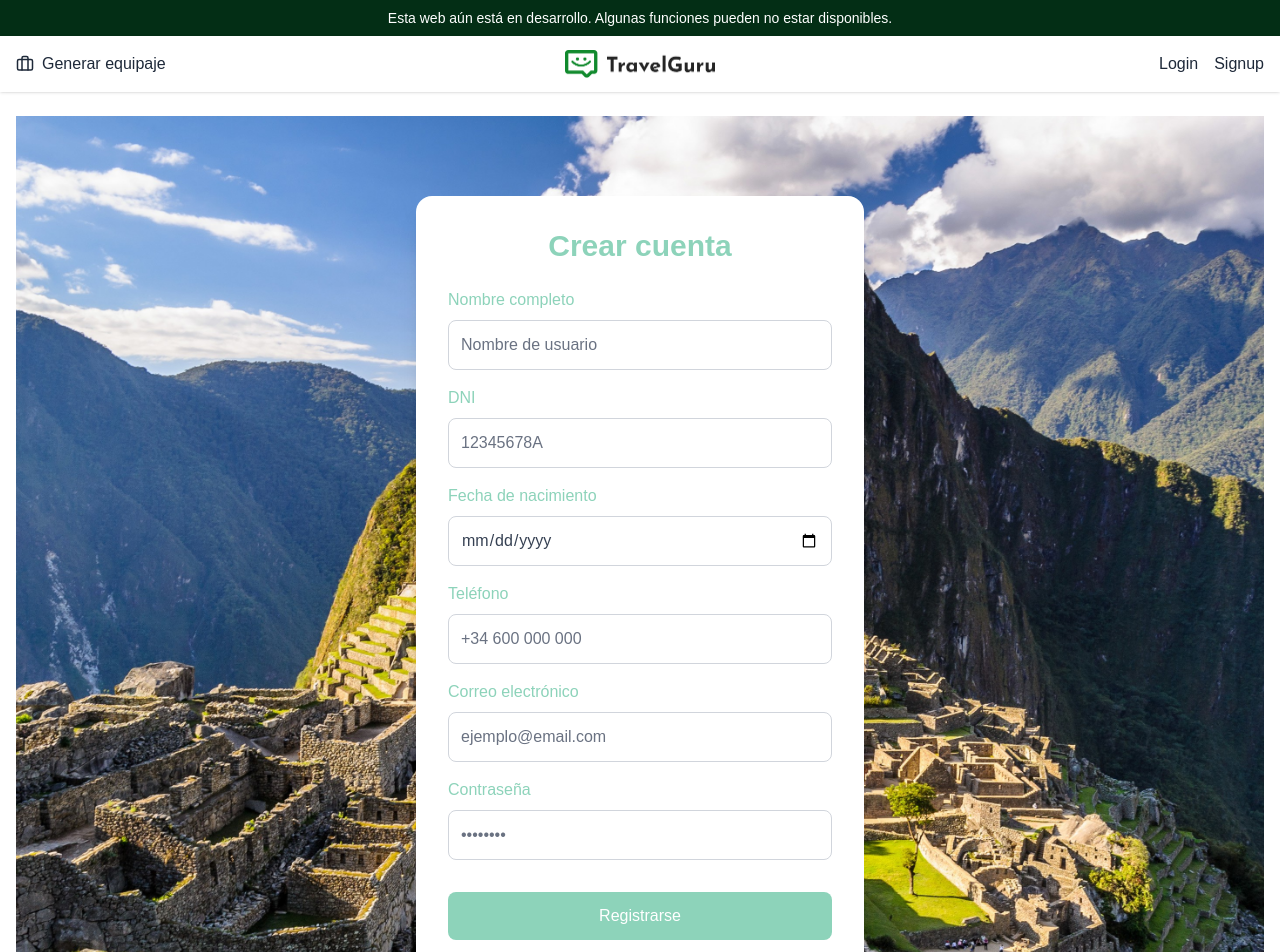
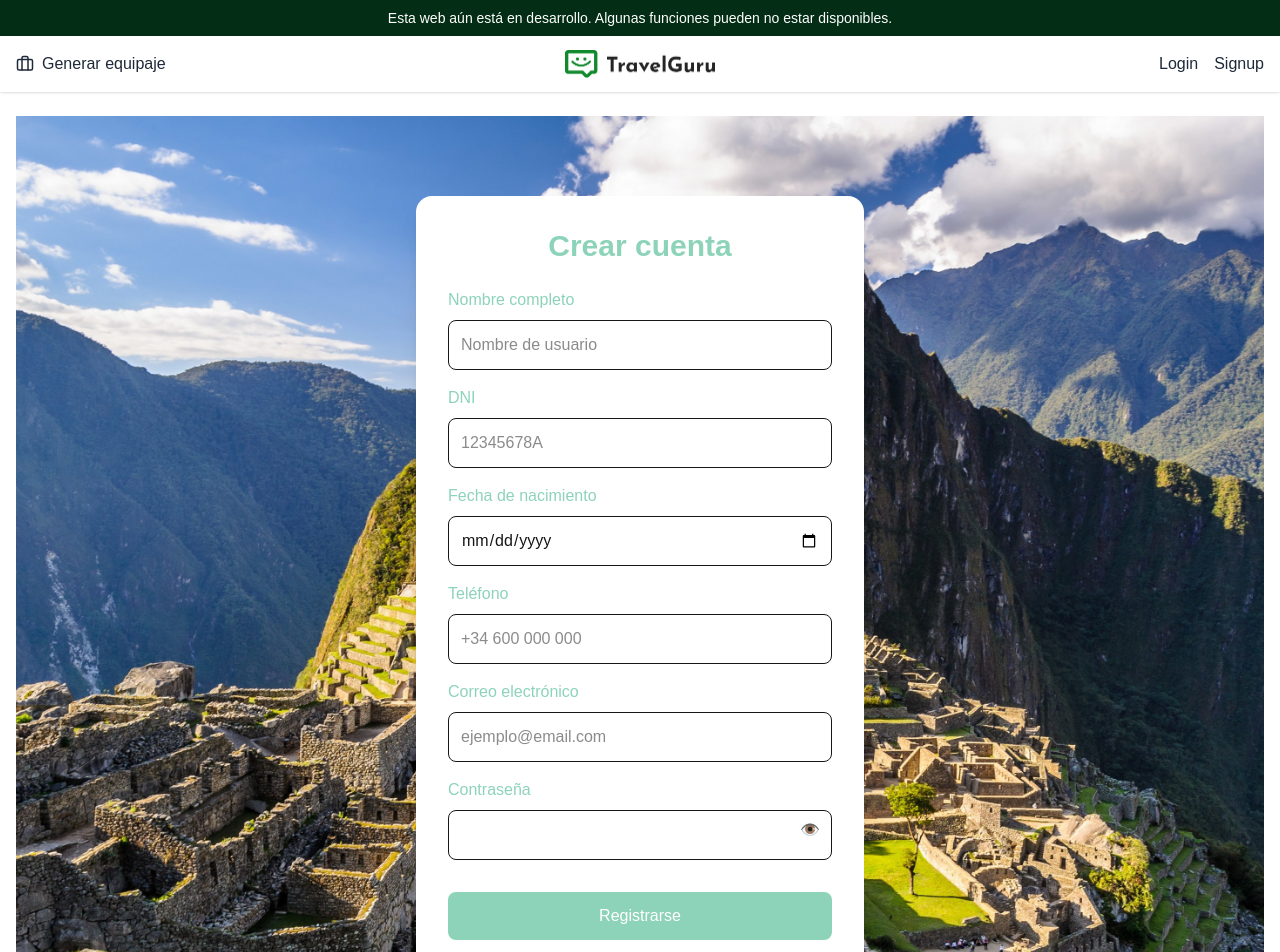
Before and after one commit to Janucas/frontTFG, a Next.js app: page /register in a window 1280 px wide. Shown: the top 952 px of the page. Built offline with nearby package versions, Linux system fonts and the light colour scheme.

Commit message:
Update page.tsx

```diff
--- a/src/app/register/page.tsx
+++ b/src/app/register/page.tsx
@@ -1,46 +1,85 @@
-"use client";
+"use client"
 
-import React, { useState } from "react";
-import Link from "next/link";
-import Footer from "@/components/Footer";
+import React, { useState } from "react"
+import Link from "next/link"
+import { useRouter } from "next/navigation"
+import Footer from "@/components/Footer"
 
 export default function RegisterPage() {
-  const [username, setNombre] = useState("");
-  const [dni, setDni] = useState("");
-  const [fechaNacimiento, setFechaNacimiento] = useState("");
-  const [telefono, setTelefono] = useState("");
-  const [email, setEmail] = useState("");
-  const [password, setPassword] = useState("");
-  const [errorMessage, setErrorMessage] = useState("");
-  const [successMessage, setSuccessMessage] = useState("");
+  const [username, setNombre] = useState("")
+  const [dni, setDni] = useState("")
+  const [fechaNacimiento, setFechaNacimiento] = useState("")
+  const [telefono, setTelefono] = useState("")
+  const [email, setEmail] = useState("")
+  const [password, setPassword] = useState("")
+  const [showPassword, setShowPassword] = useState(false)
+  const [errorMessage, setErrorMessage] = useState("")
+  const [successMessage, setSuccessMessage] = useState("")
+
+  const router = useRouter()
+
+  const validarCampos = () => {
+  const soloSimbolos = /^[^a-zA-Z0-9]*$/ // solo símbolos como *****
+
+  if (username.trim().length < 3 || soloSimbolos.test(username))
+    return "El nombre debe tener al menos 3 letras válidas."
+
+  if (!/^\d{8}[A-Z]$/.test(dni))
+    return "El DNI debe tener 8 números y una letra mayúscula (ej: 12345678A)."
+
+  if (!fechaNacimiento)
+    return "La fecha de nacimiento es obligatoria."
+
+  if (!/^\+?\d{9,15}$/.test(telefono))
+    return "Número de teléfono inválido."
+
+  if (!/^[^\s@]+@[^\s@]+\.[^\s@]+$/.test(email) || soloSimbolos.test(email))
+    return "Correo electrónico inválido o con caracteres inválidos."
+
+  if (password.length < 6 || soloSimbolos.test(password))
+    return "La contraseña debe tener al menos 6 caracteres y contener letras o números."
+
+  return ""
+}
+
 
   const handleSubmit = async (e: React.FormEvent) => {
-    e.preventDefault();
+    e.preventDefault()
+    setErrorMessage("")
+    setSuccessMessage("")
+
+    const validacion = validarCampos()
+    if (validacion) {
+      setErrorMessage("❌ " + validacion)
+      return
+    }
 
     try {
       const response = await fetch(`${process.env.NEXT_PUBLIC_API_URL}/auth/register`, {
         method: "POST",
-        headers: { "Content-Type": "application/json" },
+        headers: {
+          "Content-Type": "application/json",
+        },
         body: JSON.stringify({
           username: email,
           password,
           nombre: username,
         }),
-      });
+      })
 
       if (!response.ok) {
-        const errorText = await response.text();
-        setErrorMessage("Error al registrar: " + errorText);
-        return;
+        const errorText = await response.text()
+        setErrorMessage("❌ Error al registrar: " + errorText)
+        return
       }
 
-      setSuccessMessage("✅ ¡Registro exitoso!");
-      setErrorMessage("");
+      setSuccessMessage("✅ ¡Registro exitoso! Redirigiendo al login...")
+      setTimeout(() => router.push("/login"), 1500)
     } catch (error) {
-      console.error("Error en el registro:", error);
-      setErrorMessage("Hubo un error en el registro.");
+      console.error("Error en el registro:", error)
+      setErrorMessage("❌ Hubo un error en el registro")
     }
-  };
+  }
 
   return (
     <>
@@ -58,7 +97,6 @@ export default function RegisterPage() {
               {errorMessage}
             </div>
           )}
-
           {successMessage && (
             <div className="mb-4 text-center text-green-600 font-medium">
               {successMessage}
@@ -77,8 +115,8 @@ export default function RegisterPage() {
                 value={username}
                 placeholder="Nombre de usuario"
                 onChange={(e) => setNombre(e.target.value)}
-                className="p-3 bg-white text-gray-700 placeholder-gray-500 border border-gray-300 rounded-lg focus:outline-none focus:ring-2 focus:ring-black"
                 required
+                className="p-3 bg-white border rounded-lg"
               />
             </div>
 
@@ -93,8 +131,8 @@ export default function RegisterPage() {
                 value={dni}
                 placeholder="12345678A"
                 onChange={(e) => setDni(e.target.value)}
-                className="p-3 bg-white text-gray-700 placeholder-gray-500 border border-gray-300 rounded-lg focus:outline-none focus:ring-2 focus:ring-black"
                 required
+                className="p-3 bg-white border rounded-lg"
               />
             </div>
 
@@ -108,8 +146,8 @@ export default function RegisterPage() {
                 type="date"
                 value={fechaNacimiento}
                 onChange={(e) => setFechaNacimiento(e.target.value)}
-                className="p-3 bg-white text-gray-700 border border-gray-300 rounded-lg focus:outline-none focus:ring-2 focus:ring-black"
                 required
+                className="p-3 bg-white border rounded-lg"
               />
             </div>
 
@@ -124,8 +162,8 @@ export default function RegisterPage() {
                 value={telefono}
                 placeholder="+34 600 000 000"
                 onChange={(e) => setTelefono(e.target.value)}
-                className="p-3 bg-white text-gray-700 placeholder-gray-500 border border-gray-300 rounded-lg focus:outline-none focus:ring-2 focus:ring-black"
                 required
+                className="p-3 bg-white border rounded-lg"
               />
             </div>
 
@@ -140,25 +178,32 @@ export default function RegisterPage() {
                 value={email}
                 placeholder="ejemplo@email.com"
                 onChange={(e) => setEmail(e.target.value)}
-                className="p-3 bg-white text-gray-700 placeholder-gray-500 border border-gray-300 rounded-lg focus:outline-none focus:ring-2 focus:ring-black"
                 required
+                className="p-3 bg-white border rounded-lg"
               />
             </div>
 
-            {/* Contraseña */}
-            <div className="flex flex-col">
+            {/* Contraseña con "ojito" */}
+            <div className="flex flex-col relative">
               <label htmlFor="password" className="mb-2 text-[#8dd3ba] font-medium">
                 Contraseña
               </label>
               <input
                 id="password"
-                type="password"
+                type={showPassword ? "text" : "password"}
                 value={password}
-                placeholder="••••••••"
                 onChange={(e) => setPassword(e.target.value)}
-                className="p-3 bg-white text-gray-700 placeholder-gray-500 border border-gray-300 rounded-lg focus:outline-none focus:ring-2 focus:ring-black"
                 required
+                className="p-3 bg-white border rounded-lg pr-10"
               />
+              <button
+                type="button"
+                onClick={() => setShowPassword(!showPassword)}
+                className="absolute right-3 top-10 text-gray-600"
+                tabIndex={-1}
+              >
+                {showPassword ? "🙈" : "👁️"}
+              </button>
             </div>
 
             {/* Botón de enviar */}
@@ -184,5 +229,5 @@ export default function RegisterPage() {
 
       <Footer />
     </>
-  );
+  )
 }
```
